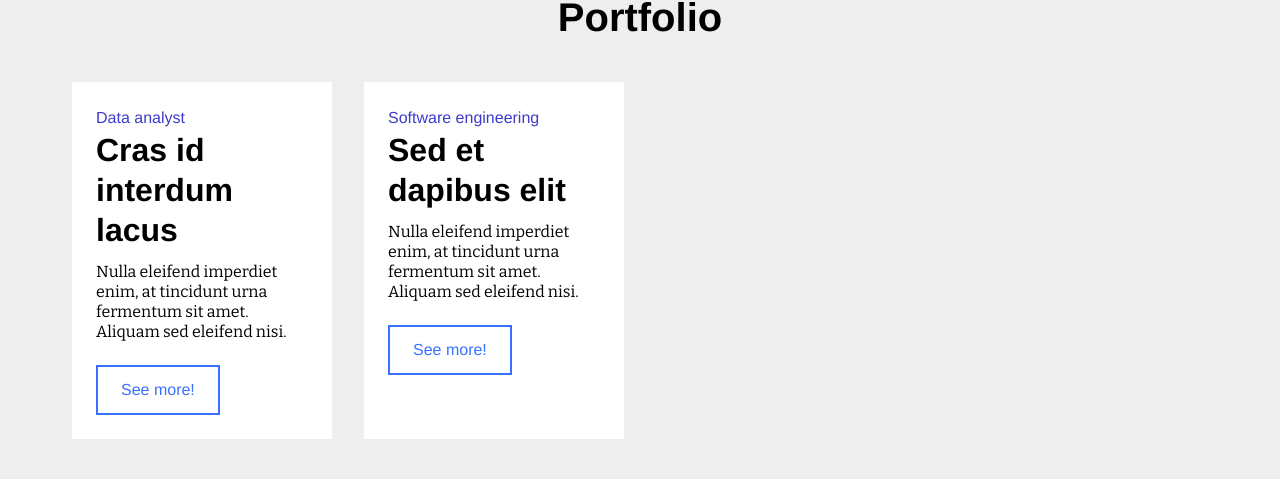
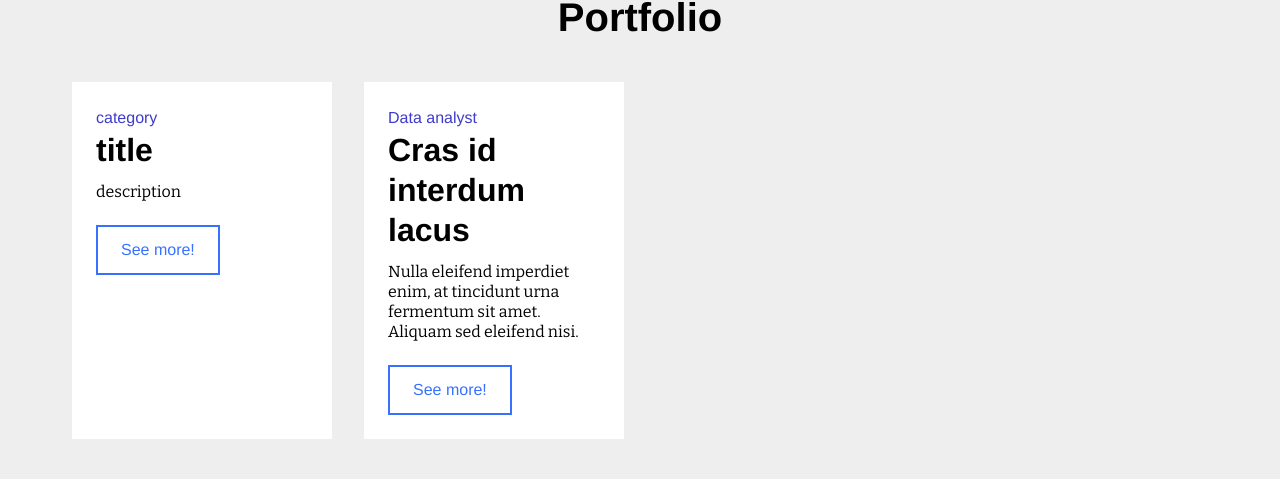
Before and after one commit to Wingscape/FalTiSan, a Next.js app: page / in a window 1280 px wide. Shown: the part 1644-2133 px from the top of the page. Built offline with nearby package versions, Linux system fonts and the light colour scheme.

Commit message:
Made the portfolio sections works well

```diff
--- a/src/app/layout.js
+++ b/src/app/layout.js
@@ -34,9 +34,9 @@ export default function RootLayout({ children }) {
                             />
                         </Link>
                         <ul className="flex flex-row px-10 invisible min-[600px]:visible">
-                            <li className="flex-1 mr-10 text-right hover:text-faltisan-lightblue"><a href="">About</a></li>
-                            <li className="flex-none hover:text-faltisan-lightblue"><a href="">Portfolio</a></li>
-                            <li className="flex-1 ml-10 text-left hover:text-faltisan-lightblue"><a href="">Contact</a></li>
+                            <li className="flex-1 mr-10 text-right hover:text-faltisan-lightblue"><Link href="#about">About</Link></li>
+                            <li className="flex-none hover:text-faltisan-lightblue"><Link href="#portfolio">Portfolio</Link></li>
+                            <li className="flex-1 ml-10 text-left hover:text-faltisan-lightblue"><Link href="#contact">Contact</Link></li>
                         </ul>
                     </nav>
                 </header>
--- a/src/app/page.js
+++ b/src/app/page.js
@@ -1,6 +1,27 @@
 import { bitterFont } from "./fonts.js";
+import { projects } from "./utils/constants.js";
+import redirect from "next/navigation";
 import Image from "next/image";
 import Link from "next/link";
+
+function Portfolio() {
+    return (
+        <div className="grid grid-cols-1 min-[600px]:grid-cols-2 min-[1160px]:grid-cols-4 gap-x-8">
+            {
+                projects?.map((project) => {
+                    return (
+                        <article key={project.id} className="bg-white p-6">
+                            <h4 className="text-faltisan-darkblue">{project.category}</h4>
+                            <h3 className="text-[24px] min-[600px]:text-[32px] font-bold leading-tight mb-3">{project.title}</h3>
+                            <p className={`${bitterFont.className} leading-tight mb-[23px]`}>{project.description}</p>
+                            <a href={project.url} className="transition-color ease-in-out duration-300 inline-block border-2 border-faltisan-mediumblue text-faltisan-mediumblue hover:bg-faltisan-mediumblue hover:text-white py-[11px] px-[23px]">See more!</a>
+                        </article>
+                    );
+                })
+            }
+        </div>
+    );
+}
 
 export default function Home() {
     return (
@@ -11,7 +32,7 @@ export default function Home() {
                         Experienced ETL and Web Developer: <span className="group-hover:text-zinc-200 transition-color ease-in-out duration-300">Nau</span>Fal <span className="group-hover:text-zinc-200 transition-color ease-in-out duration-300">Fa</span><span className="text-faltisan-mediumblue">Ti</span><span className="group-hover:text-zinc-200 transition-color ease-in-out duration-300">hul Ih</span>San
                     </h1>
                     <p className={`${bitterFont.className} text-[16px] min-[375px]:text-[20px] min-[600px]:text-[24px] min-[1330px]:text-[28px] leading-tight mt-10 mb-12`}>Seeking job opportunities and extending services to potential clients. Click the button below!</p>
-                    <button className="transition-color ease-in-out duration-300 bg-faltisan-mediumblue hover:bg-faltisan-lightblue hover:text-black text-[20px] min-[1330px]:text-[28px] text-white py-4 px-12">Contact me!</button>
+                    <Link href="#contact" className="transition-color ease-in-out duration-300 inline-block bg-faltisan-mediumblue hover:bg-faltisan-lightblue hover:text-black active:bg-faltisan-darkblue text-[20px] min-[1330px]:text-[28px] text-white py-4 px-12">Contact me!</Link>
                 </section>
                 <div className="relative z-0 invisible min-[1160px]:visible">
                     <Image
@@ -34,7 +55,7 @@ export default function Home() {
                     <div className="absolute bg-faltisan-mediumblue top-[-56px] right-[438px] w-[56px] h-[520px]"></div>
                 </div>
             </header>
-            <section className="grid grid-cols-1 min-[1160px]:grid-cols-2 mb-10">
+            <section id="about" className="grid grid-cols-1 min-[1160px]:grid-cols-2 mb-10">
                 <div className="h-[300px] w-full min-[1160px]:h-auto min-[1160px]:w-full"
                     style={{
                             backgroundImage: 'url(/About.svg)',
@@ -49,7 +70,7 @@ export default function Home() {
                         <p>My journey in technology started with a fascination for artificial intelligence. Initially, I found myself on a different path when my recent role reintroduced me to the captivating world of web development.</p><br/>
                         <p>Beyond just aesthetics, I discovered the art of crafting efficient backend architectures that power engaging digital experiences. Today, I stand as a seasoned web developer, blending creativity with technical expertise to bring visions to life.</p><br/>
                         <p className="pb-9">Whether you're a collaborator seeking a partner or simply curious about my journey, I invite you to connect. I also specialize in creating seamless ETL (Extract Transform Load) processes to optimize data flow.</p>
-                        <Link href='/' className="flex flex-row group w-fit">
+                        <Link href="#contact" className="flex flex-row group w-fit">
                             <p className="font-bold group-hover:text-faltisan-lightblue">Let's connect!</p>
                             <div className="p-px ml-4 transition-color ease-in-out duration-300 bg-faltisan-mediumblue group-hover:bg-faltisan-darkblue group-hover:border-faltisan-darkblue">
                                 <Image
@@ -65,24 +86,11 @@ export default function Home() {
                     </div>
                 </section>
             </section>
-            <section className="bg-[#EEEEEE] px-[36px] min-[600px]:px-[72px] pt-[48px] pb-[40px]">
+            <section id="portfolio" className="bg-[#EEEEEE] px-[36px] min-[600px]:px-[72px] pt-[48px] pb-[40px]">
                 <h2 className="text-[32px] min-[600px]:text-[40px] min-[1330px]:text-[48px] pb-[40px] font-bold leading-tight text-center">Portfolio</h2>
-                <div className="grid grid-cols-1 min-[600px]:grid-cols-2 min-[1160px]:grid-cols-4 gap-x-8">
-                    <article className="bg-white p-6">
-                        <h4 className="text-faltisan-darkblue">Data analyst</h4>
-                        <h3 className="text-[24px] min-[600px]:text-[32px] font-bold leading-tight mb-3">Cras id interdum lacus</h3>
-                        <p className={`${bitterFont.className} leading-tight mb-[23px]`}>Nulla eleifend imperdiet enim, at tincidunt urna fermentum sit amet. Aliquam sed eleifend nisi.</p>
-                        <button className="transition-color ease-in-out duration-300 border-2 border-faltisan-mediumblue text-faltisan-mediumblue hover:bg-faltisan-mediumblue hover:text-white py-[11px] px-[23px]">See more!</button>
-                    </article>
-                    <article className="bg-white p-6">
-                        <h4 className="text-faltisan-darkblue">Software engineering</h4>
-                        <h3 className="text-[24px] min-[600px]:text-[32px] font-bold leading-tight mb-3">Sed et dapibus elit</h3>
-                        <p className={`${bitterFont.className} leading-tight mb-[23px]`}>Nulla eleifend imperdiet enim, at tincidunt urna fermentum sit amet. Aliquam sed eleifend nisi. </p>
-                        <button className="transition-color ease-in-out duration-300 border-2 border-faltisan-mediumblue text-faltisan-mediumblue hover:bg-faltisan-mediumblue hover:text-white py-[11px] px-[23px]">See more!</button>
-                    </article>
-                </div>
+                <Portfolio />
             </section>
-            <section className="px-[36px] min-[600px]:px-[72px] pt-[48px] pb-[58px] text-[16px] min-[375px]:text-[20px] min-[600px]:text-[24px]">
+            <section id="contact" className="px-[36px] min-[600px]:px-[72px] pt-[48px] pb-[58px] text-[16px] min-[375px]:text-[20px] min-[600px]:text-[24px]">
                 <h2 className="text-[32px] min-[600px]:text-[40px] min-[1330px]:text-[48px] pb-[40px] font-bold leading-tight">Contact</h2>
                 <p>Thank you for your interests. Let me know if I can help you with something!</p>
                 <div className="mt-[34px]">
--- /dev/null
+++ b/src/app/utils/constants.js
@@ -0,0 +1,16 @@
+export let projects = [
+    {
+        "id": 1,
+        "title": "title",
+        "category": "category",
+        "description": "description",
+        "url": "https://github.com/Wingscape/faltisan"
+    },
+    {
+        "id": 2,
+        "title": "Cras id interdum lacus",
+        "category": "Data analyst",
+        "description": "Nulla eleifend imperdiet enim, at tincidunt urna fermentum sit amet. Aliquam sed eleifend nisi.",
+        "url": "https://github.com/Wingscape/faltisan"
+    }
+];
```
